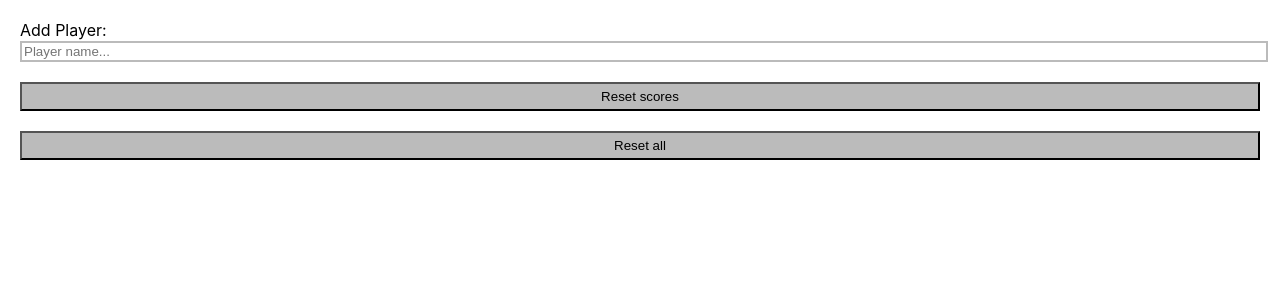
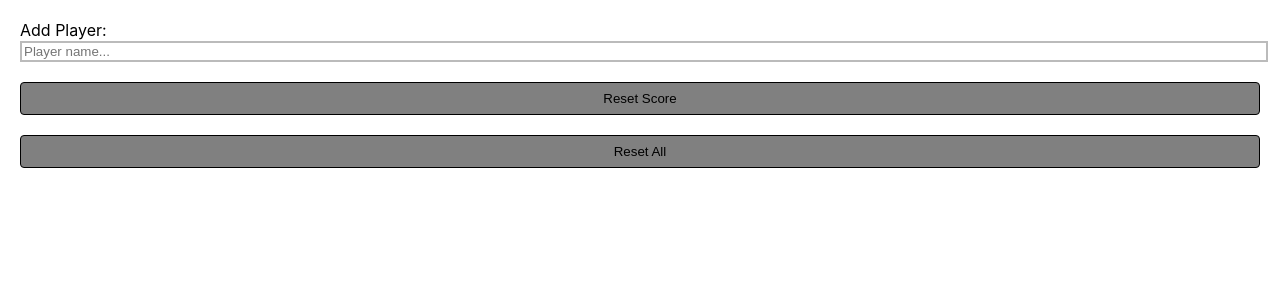
Before and after one commit to eileenfuerstenau/scorekeeper, a React (Create React App) app: page / in a window 1280 px wide. Shown: the top 300 px of the page. Built offline with nearby package versions, Linux system fonts and the light colour scheme.

Commit message:
IMplement styled-components to Button and Player

```diff
--- a/package.json
+++ b/package.json
@@ -9,6 +9,7 @@
     "react": "^17.0.1",
     "react-dom": "^17.0.1",
     "react-scripts": "4.0.2",
+    "styled-components": "^5.2.1",
     "web-vitals": "^1.1.0"
   },
   "scripts": {
--- a/src/App/App.js
+++ b/src/App/App.js
@@ -19,8 +19,8 @@ export default function App() {
           onMinus={() => onMinus(index)}
         />
       ))}
-      <Button text="Reset scores" onClick={resetScores} />
-      <Button text="Reset all" onClick={resetAll} />
+      <Button onClick={resetScores}> Reset Score </Button>
+      <Button onClick={resetAll}> Reset All </Button>
     </div>
   )
 
--- a/src/Button/Button.css
+++ /dev/null
@@ -1,4 +0,0 @@
-.Button {
-    padding: 5px;
-    background: #bbb;
-  }
--- a/src/Button/Button.js
+++ b/src/Button/Button.js
@@ -1,10 +1,8 @@
-import './Button.css'
+import styled from 'styled-components/macro'
 
-function Button({text, onClick}) {
-    return <>
-    <button className="Button" onClick={onClick}> {text} </button>
-    </>
-  }
-
-
-  export default Button;
+export default styled.button`
+  background-color: grey;
+  border: 1px solid black;
+  border-radius: 4px;
+  padding: 8px;
+`
--- a/src/Player/Player.css
+++ /dev/null
@@ -1,15 +0,0 @@
-.Player__section{
-    display: flex;
-}
-
-.Player__Button {
-    height: 10px;
-    width: 10px;
-}
-
-.Player__score {
-    display: grid;
-    gap: 5px;
-    grid-template-columns: repeat(3, 1fr);
-    place-items: center;
-  }
--- a/src/Player/Player.js
+++ b/src/Player/Player.js
@@ -1,22 +1,33 @@
-import './Player.css'
+import styled from 'styled-components/macro'
+import Button from '../Button'
 
-function Player({name, score, onMinus, onPlus}) {
-    return <>
-    <section className="Player__section">
+export default function Player({ name, score, onMinus, onPlus }) {
+  return (
+    <>
+      <PlayerWrapper>
         <h2> {name} </h2>
-        <div className="Player__score">
-            <button
-            onClick={onMinus}
-            className="Player__Button" > ➖
-            </button >
-            <span> {score} </span>
-            <button
-            onClick={onPlus}
-            className="Player__Button" > ➕
-            </button>
-        </div>
-    </section>
+        <ScoreWrapper>
+          <CounterButton onClick={onMinus}>➖</CounterButton>
+          <span> {score} </span>
+          <CounterButton onClick={onPlus}>➕</CounterButton>
+        </ScoreWrapper>
+      </PlayerWrapper>
     </>
-  }
+  )
+}
 
-  export default Player;
+const PlayerWrapper = styled.section`
+  display: flex;
+  align-items: center;
+  justify-content: space-between;
+`
+const ScoreWrapper = styled.div`
+  display: grid;
+  gap: 5px;
+  grid-template-columns: repeat(3, 1fr);
+`
+const CounterButton = styled(Button)`
+  background-color: palevioletred;
+  border: none;
+  color: white;
+`
```
Also changed, not shown: 1 other file (tests, documents, lock files or other folders).
